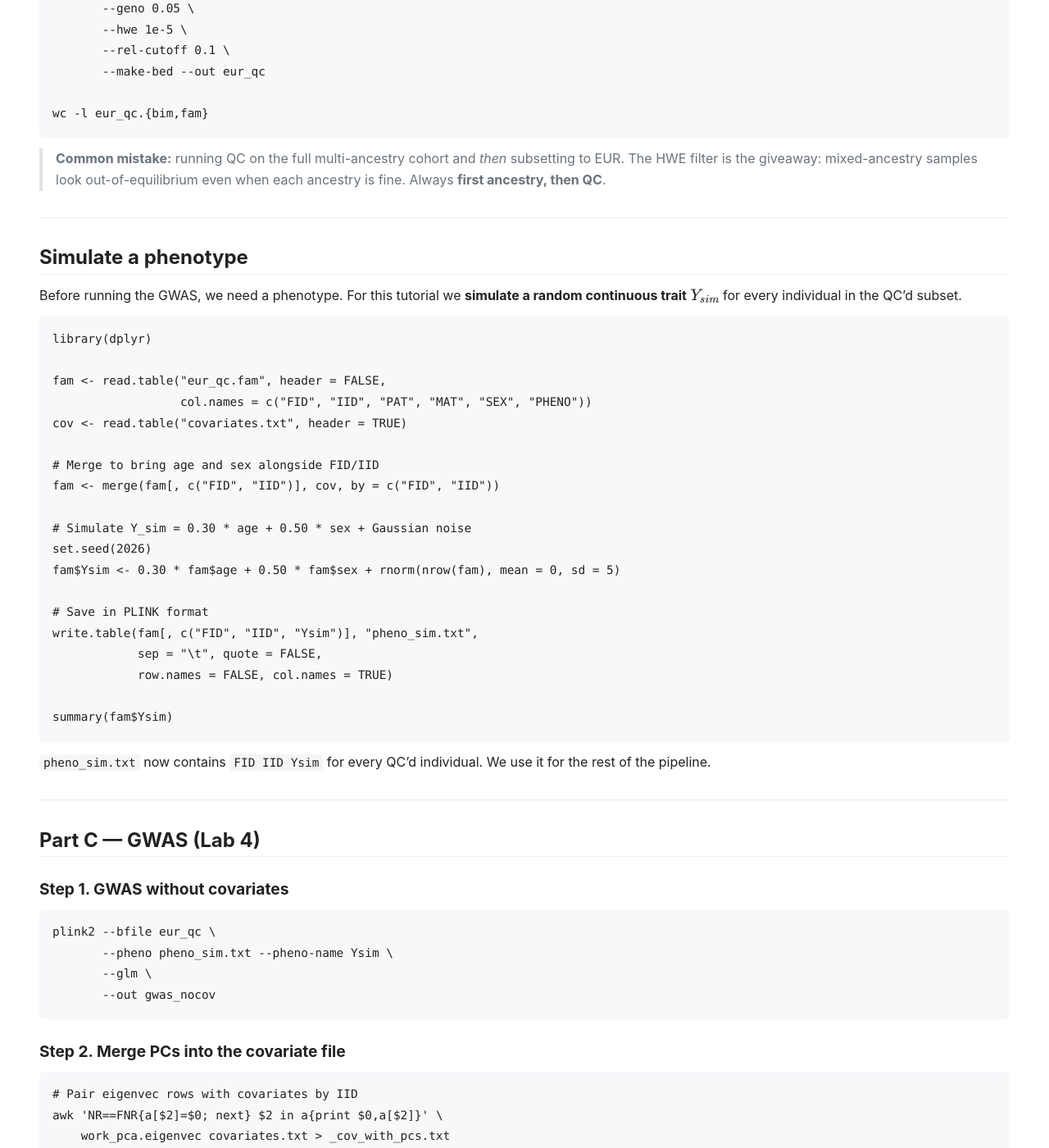
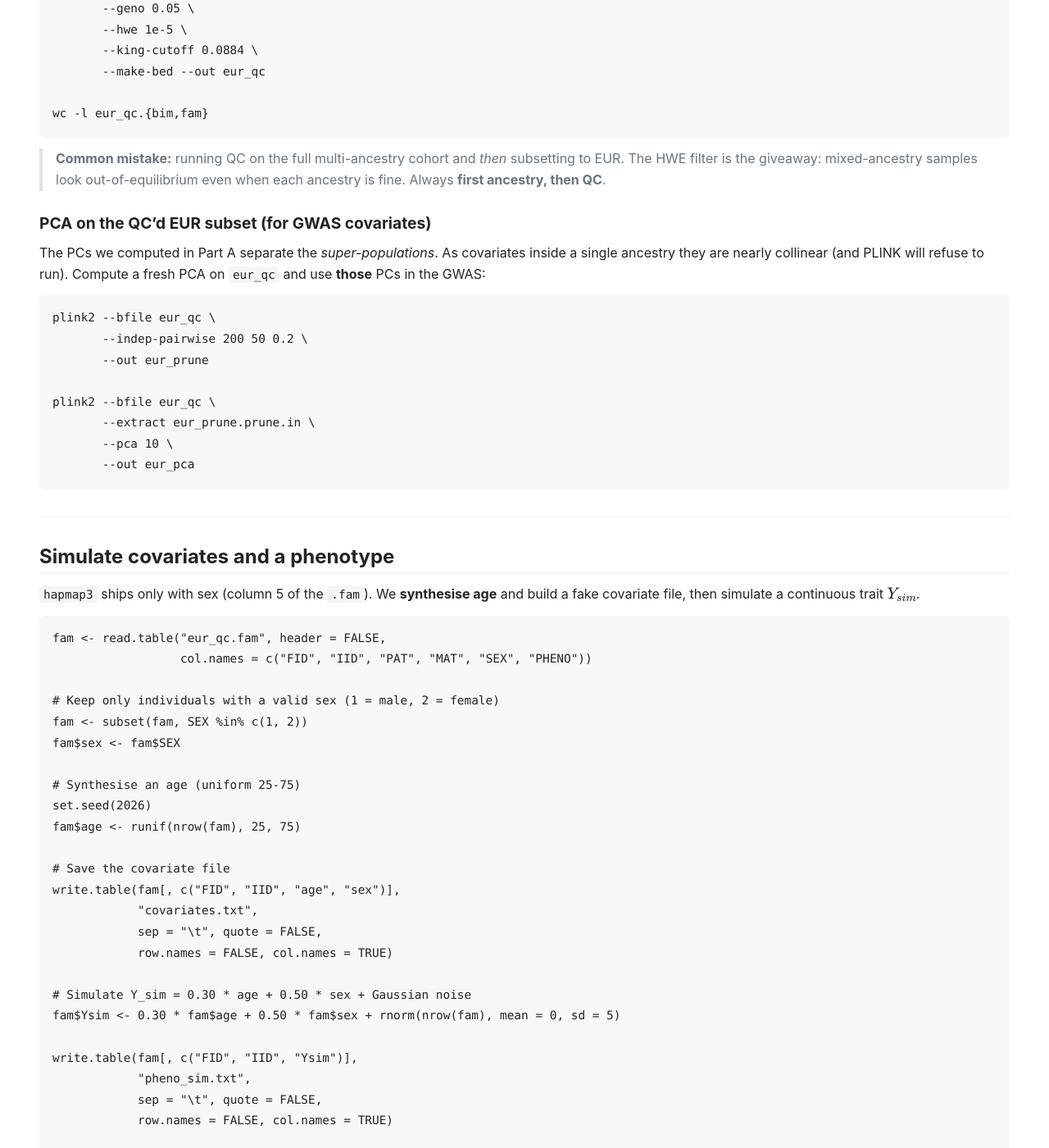
Before and after one commit to nicolabarban/sociogenomics_2025_2026, a Jekyll site: the page built from labs/week10/recap.md, in a window 1280 px wide and 1400 px high, scrolled down 2972 px. Shown: the whole window at 82% size. Built offline with Jekyll 4.4.1, drawn with Linux system fonts in a browser that asks for light colours; our own code applies the rules of GitHub Pages for plain Markdown files; some of the changed text lies outside the part shown.

Commit message:
fix(week10): make recap actually runnable end-to-end
Tested the full pipeline (Part A -> E) on the real hapmap3 data:

- --rel-cutoff is not in plink2 -> use --king-cutoff 0.0884
- Generate covariates.txt from the .fam (no covariates file ships with hapmap3)
- Re-run PCA on the QC'd EUR subset (within-ancestry PCs); previous super-pop
  PCs were collinear within EUR and PLINK refused to fit the model (VIF)
- Merge covariates + PCs in R instead of awk (avoids header-line gotchas)
- Add --chr 1-22 to GWAS (sex collinear with X-chromosome dosage)
- Add --covar-variance-standardize (age/sex/PCs live on different scales)
- Add allow-no-covars to the no-covariate GWAS
- Fix sort column for top-10: P is in column 15 of plink2 .glm.linear, not 12

````diff
--- a/labs/week10/recap.md
+++ b/labs/week10/recap.md
@@ -107,7 +107,7 @@
 | Individual call rate > 95% | `--mind 0.05` | Drop badly-genotyped individuals |
 | SNP call rate > 95% | `--geno 0.05` | Drop badly-genotyped SNPs |
 | HWE p > 10⁻⁵ | `--hwe 1e-5` | Drop SNPs with implausible allele frequencies (genotyping errors) |
-| Relatedness ϕ̂ < 0.1 | `--rel-cutoff 0.1` | Drop one of each related pair (independence assumption) |
+| Relatedness (KING ϕ̂ < 0.0884, ~3rd-degree) | `--king-cutoff 0.0884` | Drop one of each related pair (independence assumption) |
 
 ```bash
 plink2 --bfile hapmap3 \
@@ -116,7 +116,7 @@
        --mind 0.05 \
        --geno 0.05 \
        --hwe 1e-5 \
-       --rel-cutoff 0.1 \
+       --king-cutoff 0.0884 \
        --make-bed --out eur_qc
 
 wc -l eur_qc.{bim,fam}
@@ -124,35 +124,58 @@
 
 > **Common mistake:** running QC on the full multi-ancestry cohort and *then* subsetting to EUR. The HWE filter is the giveaway: mixed-ancestry samples look out-of-equilibrium even when each ancestry is fine. Always **first ancestry, then QC**.
 
+### PCA on the QC'd EUR subset (for GWAS covariates)
+
+The PCs we computed in Part A separate the *super-populations*. As covariates inside a single ancestry they are nearly collinear (and PLINK will refuse to run). Compute a fresh PCA on `eur_qc` and use **those** PCs in the GWAS:
+
+```bash
+plink2 --bfile eur_qc \
+       --indep-pairwise 200 50 0.2 \
+       --out eur_prune
+
+plink2 --bfile eur_qc \
+       --extract eur_prune.prune.in \
+       --pca 10 \
+       --out eur_pca
+```
+
 ---
 
-## Simulate a phenotype
+## Simulate covariates and a phenotype
 
-Before running the GWAS, we need a phenotype. For this tutorial we **simulate a random continuous trait** $Y_{sim}$ for every individual in the QC'd subset.
+`hapmap3` ships only with sex (column 5 of the `.fam`). We **synthesise age** and
+build a fake covariate file, then simulate a continuous trait $Y_{sim}$.
 
 ```r
-library(dplyr)
-
 fam <- read.table("eur_qc.fam", header = FALSE,
                   col.names = c("FID", "IID", "PAT", "MAT", "SEX", "PHENO"))
-cov <- read.table("covariates.txt", header = TRUE)
 
-# Merge to bring age and sex alongside FID/IID
-fam <- merge(fam[, c("FID", "IID")], cov, by = c("FID", "IID"))
+# Keep only individuals with a valid sex (1 = male, 2 = female)
+fam <- subset(fam, SEX %in% c(1, 2))
+fam$sex <- fam$SEX
+
+# Synthesise an age (uniform 25-75)
+set.seed(2026)
+fam$age <- runif(nrow(fam), 25, 75)
+
+# Save the covariate file
+write.table(fam[, c("FID", "IID", "age", "sex")],
+            "covariates.txt",
+            sep = "\t", quote = FALSE,
+            row.names = FALSE, col.names = TRUE)
 
 # Simulate Y_sim = 0.30 * age + 0.50 * sex + Gaussian noise
-set.seed(2026)
 fam$Ysim <- 0.30 * fam$age + 0.50 * fam$sex + rnorm(nrow(fam), mean = 0, sd = 5)
 
-# Save in PLINK format
-write.table(fam[, c("FID", "IID", "Ysim")], "pheno_sim.txt",
+write.table(fam[, c("FID", "IID", "Ysim")],
+            "pheno_sim.txt",
             sep = "\t", quote = FALSE,
             row.names = FALSE, col.names = TRUE)
 
 summary(fam$Ysim)
 ```
 
-`pheno_sim.txt` now contains `FID  IID  Ysim` for every QC'd individual. We use it for the rest of the pipeline.
+`covariates.txt` and `pheno_sim.txt` now have one row per QC'd individual and are used for the rest of the pipeline.
 
 ---
 
@@ -162,47 +185,55 @@
 
 ```bash
 plink2 --bfile eur_qc \
+       --chr 1-22 \
        --pheno pheno_sim.txt --pheno-name Ysim \
-       --glm \
+       --glm allow-no-covars \
        --out gwas_nocov
 ```
 
-### Step 2. Merge PCs into the covariate file
+### Step 2. Merge within-EUR PCs into the covariate file (in R)
 
-```bash
-# Pair eigenvec rows with covariates by IID
-awk 'NR==FNR{a[$2]=$0; next} $2 in a{print $0,a[$2]}' \
-    work_pca.eigenvec covariates.txt > _cov_with_pcs.txt
+```r
+cov <- read.table("covariates.txt", header = TRUE)
+ev  <- read.table("eur_pca.eigenvec",
+                  header = FALSE,
+                  col.names = c("FID", "IID", paste0("PC", 1:10)))
 
-{
-  echo -e "FID\tIID\tage\tsex\tPC1\tPC2\tPC3\tPC4\tPC5\tPC6\tPC7\tPC8\tPC9\tPC10"
-  awk '{print $1,$2,$3,$4,$7,$8,$9,$10,$11,$12,$13,$14,$15,$16}' OFS='\t' \
-      _cov_with_pcs.txt
-} > covariates_with_pcs.txt
-rm _cov_with_pcs.txt
+cov_pc <- merge(cov, ev[, c("IID", paste0("PC", 1:10))], by = "IID")
+
+write.table(cov_pc[, c("FID","IID","age","sex", paste0("PC", 1:10))],
+            "covariates_with_pcs.txt",
+            sep = "\t", quote = FALSE,
+            row.names = FALSE, col.names = TRUE)
 ```
 
 ### Step 3. GWAS with covariates
 
 ```bash
 plink2 --bfile eur_qc \
+       --chr 1-22 \
        --pheno pheno_sim.txt --pheno-name Ysim \
        --covar covariates_with_pcs.txt \
        --covar-name age,sex,PC1-PC10 \
+       --covar-variance-standardize \
        --glm hide-covar \
        --out gwas_cov
 ```
 
+- `--chr 1-22` restricts to the autosomes (sex is collinear with X-chromosome dosage and PLINK refuses to fit the model).
+- `--covar-variance-standardize` rescales every covariate to unit variance — needed because age (25--75), sex (1--2) and PCs ($\sim 10^{-2}$) live on very different scales.
+
 ### Step 4. Top-10 SNPs in each model
 
 ```bash
+# In plink2 .glm.linear the P-value is column 15
 echo "TOP 10 -- NO COVARIATES"
 ( head -1 gwas_nocov.Ysim.glm.linear ; \
-  tail -n +2 gwas_nocov.Ysim.glm.linear | sort -gk12 | head -10 ) | column -t
+  tail -n +2 gwas_nocov.Ysim.glm.linear | sort -g -k15,15 | head -10 ) | column -t
 
 echo "TOP 10 -- WITH COVARIATES"
 ( head -1 gwas_cov.Ysim.glm.linear ; \
-  tail -n +2 gwas_cov.Ysim.glm.linear | sort -gk12 | head -10 ) | column -t
+  tail -n +2 gwas_cov.Ysim.glm.linear | sort -g -k15,15 | head -10 ) | column -t
 ```
 
 ### Step 5. Manhattan plot
````
